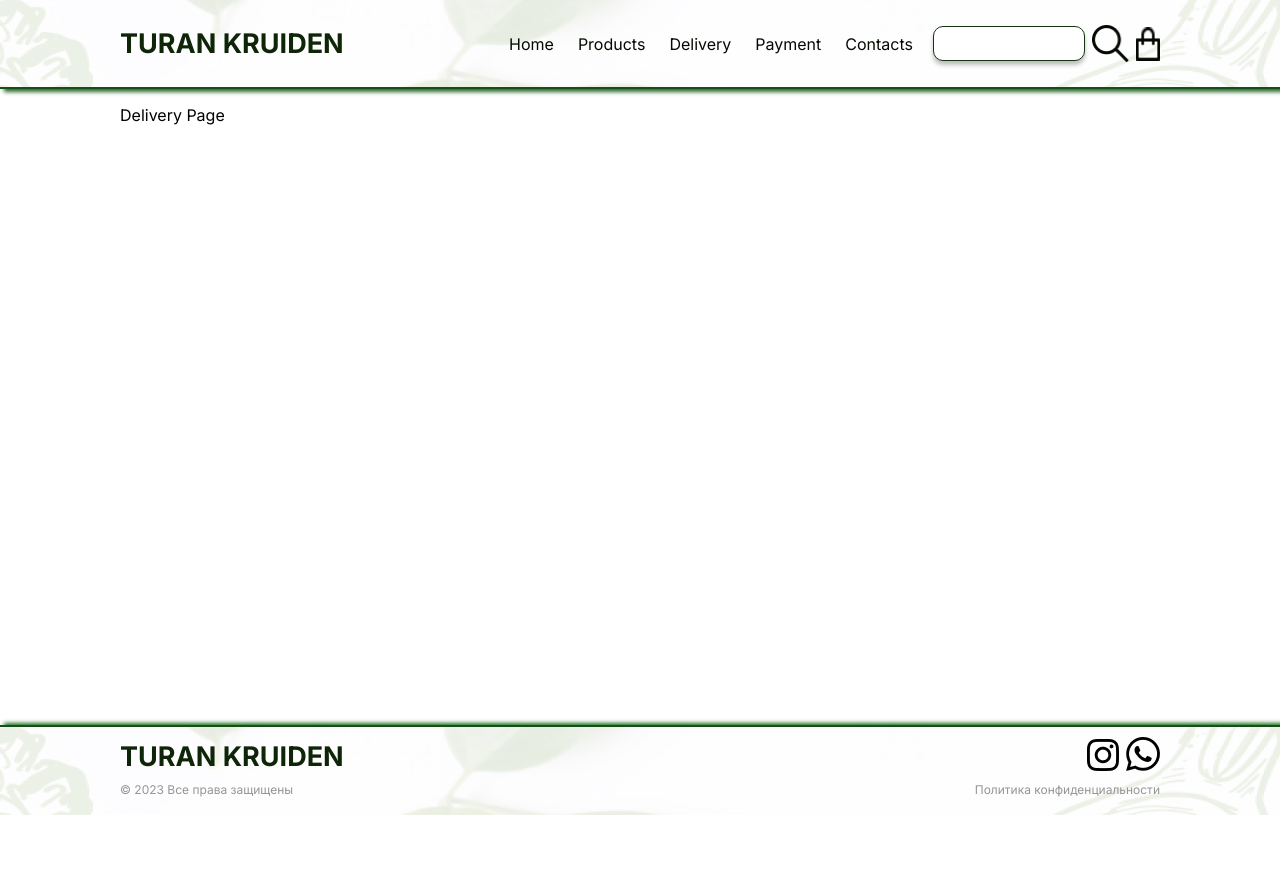
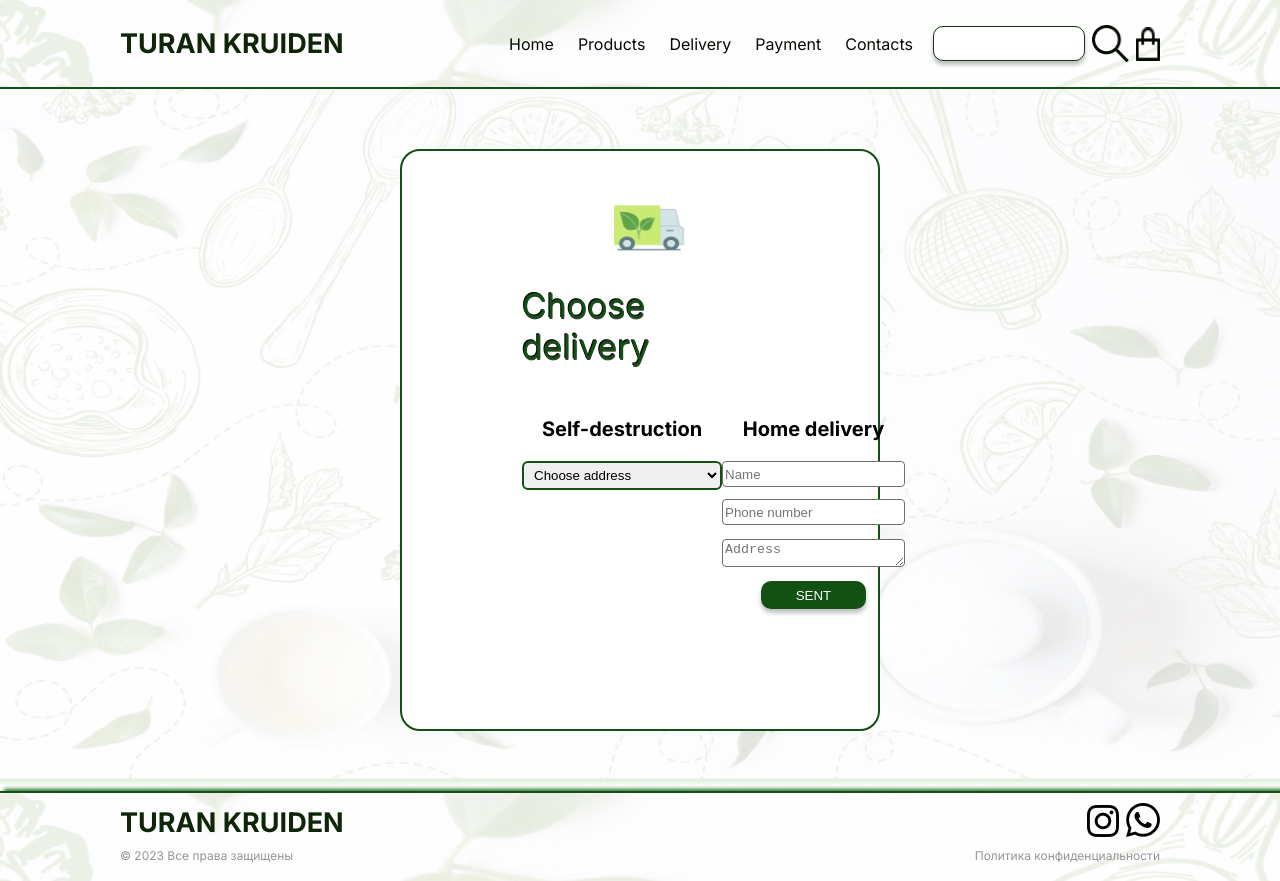
Before and after one commit to OlgaVOweb/kruiden-winkel, a React (Create React App) app: page /delivery in a window 1280 px wide. Before the commit the page ends 815 px from the top, so only its background shows below. Built offline with nearby package versions, Linux system fonts and the light colour scheme.

Commit message:
page delivery

```diff
--- a/src/App.js
+++ b/src/App.js
@@ -3,7 +3,7 @@ import './App.css';
 import { BrowserRouter as Router, Routes, Route, Link } from 'react-router-dom';
 import Home from './pages/Home';
 import Products from './products/Products';
-import Delivery from './pages/Delivery';
+import Delivery from './pages/Delivery/Delivery';
 import Payment from './pages/Payment';
 import basket from './icons/basket.png';
 import magnifier from './icons/magnifier.png';
--- a/src/pages/Delivery.js
+++ /dev/null
@@ -1,10 +0,0 @@
-
-const Delivery = () => {
-  return (
-    <div className="main">
-      <p>Delivery Page</p>
-    </div>
-  )
-}
-
-export default Delivery;
--- /dev/null
+++ b/src/pages/Delivery/Address.js
@@ -0,0 +1,88 @@
+import "./Delivery.css"
+import React, { useState } from "react";
+import axios from "axios";
+
+
+const Address = () => {
+  const addresses = ["Dinsdag Purmerend Westerstraat (8.00-14.00)",
+   "Woensdag Alkmaar De Mare (10.00-17.00)",
+   "Donderdag Zaandam Rozengracht (8.00-16.30)" ,
+  "Vrijdag Hoofdorp Stamplein (8.00-16.30)" ,
+"Zaterd Agalkmaar Center (8.00-17.00)"];
+
+  const [selectedAddress, setSelectedAddress] = useState("");
+  const [name, setName] = useState("");
+  const [phoneNumber, setPhoneNumber] = useState("");
+
+  const handleAddressChange = (event) => {
+    setSelectedAddress(event.target.value);
+  };
+
+  const handleNameChange = (event) => {
+    setName(event.target.value);
+  };
+
+  const handlePhoneNumberChange = (event) => {
+    setPhoneNumber(event.target.value);
+  };
+
+  const handleSubmit = (event) => {
+    event.preventDefault();
+
+    axios.post("https://formspree.....Оль тут ссылка на formspree", {
+      selectedAddress,
+      name,
+      phoneNumber,
+    })
+    .then(response => {
+      console.log(response);
+    })
+    .catch(error => {
+      console.log(error);
+    });
+
+    setSelectedAddress("");
+    setPhoneNumber("");
+    setPhoneNumber("");
+
+
+  };
+
+  return (
+    <div>
+      <p className="destr" onClick={() => console.log("Кнопка нажата")}>
+        Self-destruction
+      </p>
+      {addresses && (
+        <select className="choose-address" value={selectedAddress} onChange={handleAddressChange}>
+          <option  value="">Choose address</option>
+          {addresses.map((address) => (
+            <option  key={address} value={address}>
+              {address}
+            </option>
+          ))}
+        </select>
+      )}
+
+      {selectedAddress && (
+        <form className="form-del" onSubmit={handleSubmit}>
+          <input className="input2"
+            type="text"
+            placeholder="Name"
+            value={name}
+            onChange={handleNameChange}
+          />
+          <input className="input3"
+            type="tel"
+            placeholder="Phone number"
+            value={phoneNumber}
+            onChange={handlePhoneNumberChange}
+          />
+          <button type="submit" className="btn-sent">Sent</button>
+        </form>
+      )}
+    </div>
+  );
+};
+
+export default Address;
--- /dev/null
+++ b/src/pages/Delivery/AddressForm.js
@@ -0,0 +1,62 @@
+import React, { useState } from "react";
+import axios from "axios";
+
+const AddressForm = () => {
+  const [name, setName] = useState("");
+  const [phoneNumber, setPhoneNumber] = useState("");
+  const [address, setAddress] = useState("");
+
+  const handleSubmit = (e) => {
+    e.preventDefault();
+
+    axios.post("https://formspree.....", {
+      name,
+      phoneNumber,
+      address,
+    })
+    .then(response => {
+      console.log(response);
+    })
+    .catch(error => {
+      console.log(error);
+    });
+
+    setName("");
+    setPhoneNumber("");
+    setAddress("");
+  };
+
+  return (
+    <div>
+    <p className='del'>Home delivery</p>
+    <form className="form-del" onSubmit={handleSubmit}>
+      <input className="input1"
+        type="text"
+        name="name"
+        value={name}
+        onChange={(e) => setName(e.target.value)}
+        placeholder="Name"
+      />
+
+      <input className="input2"
+        type=""
+        name="phoneNumber"
+        value={phoneNumber}
+        onChange={(e) => setPhoneNumber(e.target.value)}
+        placeholder="Phone number"
+      />
+
+      <textarea className="input3"
+        name="message"
+        value={address}
+        onChange={(e) => setAddress(e.target.value)}
+        placeholder="Address"
+      ></textarea>
+
+      <button type="submit" className="btn-sent">Sent</button>
+    </form>
+    </div>
+  );
+};
+
+export default AddressForm;
--- /dev/null
+++ b/src/pages/Delivery/Delivery.css
@@ -0,0 +1,149 @@
+.body-delivery {
+	background-image: url(/src/image/bg.jpg);
+	padding-top: 60px;
+	background-position: center;
+	background-size: cover;
+	background-repeat: no-repeat;
+	padding-bottom: 60px;
+}
+
+.body {
+	display: flex;
+	flex-direction: column;
+	justify-content: center;
+	border: #125014 2px solid;
+	background-color: #ffffff;
+	margin-left: 400px;
+	margin-right: 400px;
+	padding: 80px;
+	border-radius: 20px;
+}
+
+@keyframes gasAnimation {
+	0% {
+		transform: translateY(0);
+	}
+
+	50% {
+		transform: translateY(-10px);
+	}
+
+	100% {
+		transform: translateY(0);
+	}
+}
+
+.car {
+	position: absolute;
+	top: 25%;
+	left: 48%;
+	transform: translate(-50%, -50%);
+	width: 70px;
+	height: 60px;
+	animation: gasAnimation 2s infinite;
+}
+
+.choose {
+	display: flex;
+	justify-content: center;
+	margin-top: 6%;
+	font-size: 34px;
+	text-shadow:
+		-1px -1px #000,
+		0 1px 0 #444;
+	color: #125014;
+	transition: all 1s;
+}
+
+.choose:hover {
+	text-shadow:
+		-1px -1px #000,
+		0 1px 0 #444;
+	color: #1A1A1A;
+}
+
+.form-delivery {
+	display: flex;
+	justify-content: space-evenly;
+	margin-top: 30px;
+}
+
+/*self*/
+.destr {
+	text-align: center;
+	font-weight: bold;
+	font-size: 20px;
+}
+
+.choose-address {
+	padding: 4px 6px 4px 6px;
+	border: 2px #125014 solid;
+	border-radius: 6px;
+	width: 200px;
+}
+
+.btn-sent {
+	align-self: center;
+	border-radius: 10px;
+	background: var(--green, #125014);
+	box-shadow: 0px 4px 4px 0px rgba(0, 0, 0, 0.25);
+	width: 105px;
+	height: 28px;
+	flex-shrink: 0;
+	color: #ffffff;
+	text-transform: uppercase;
+	border: none;
+	margin-top: 14px;
+}
+
+.btn-sent:hover {
+	align-self: center;
+	border-radius: 10px;
+	background: #ffffff;
+	border: 2px #125014 solid;
+	box-shadow: 0px 4px 4px 0px rgba(0, 0, 0, 0.25);
+	width: 105px;
+	height: 28px;
+	flex-shrink: 0;
+	color: #1A1A1A;
+	text-transform: uppercase;
+	margin-top: 14px;
+}
+
+/*home*/
+
+.del {
+	text-align: center;
+	font-weight: bold;
+	font-size: 20px;
+}
+
+.form-del {
+	display: flex;
+	flex-direction: column;
+}
+
+.input1,
+.input2,
+.input3,
+.input {
+	border-radius: 4px;
+	background: #ffffff;
+	border: 1px #6e6f6e solid;
+	height: 22px;
+}
+
+.input2 {
+	margin-top: 12px;
+}
+
+.input3 {
+	margin-top: 14px;
+}
+
+
+@media screen and (max-width: 1320px) {
+	.body {
+		padding: 120px;
+	}
+}
--- /dev/null
+++ b/src/pages/Delivery/Delivery.js
@@ -0,0 +1,28 @@
+import React from 'react';
+import car from "..//..//image/car.png"
+import "./Delivery.css"
+import Address from './Address';
+import AddressForm from './AddressForm';
+
+
+
+const Delivery = () => {
+
+  return (
+    <div className='body-delivery'>
+    <div className='body'>
+
+    <div className='border-car'>
+
+<img className='car' src={car} alt="Car" />
+</div>
+<div className='choose'>Choose delivery </div>
+  <div className='form-delivery'>
+  <Address/>
+<AddressForm/>
+  </div>
+</div>
+</div>
+)
+}
+export default Delivery;
```
Also changed, not shown: src/image/bg.jpg (added), src/image/car.png (added).
